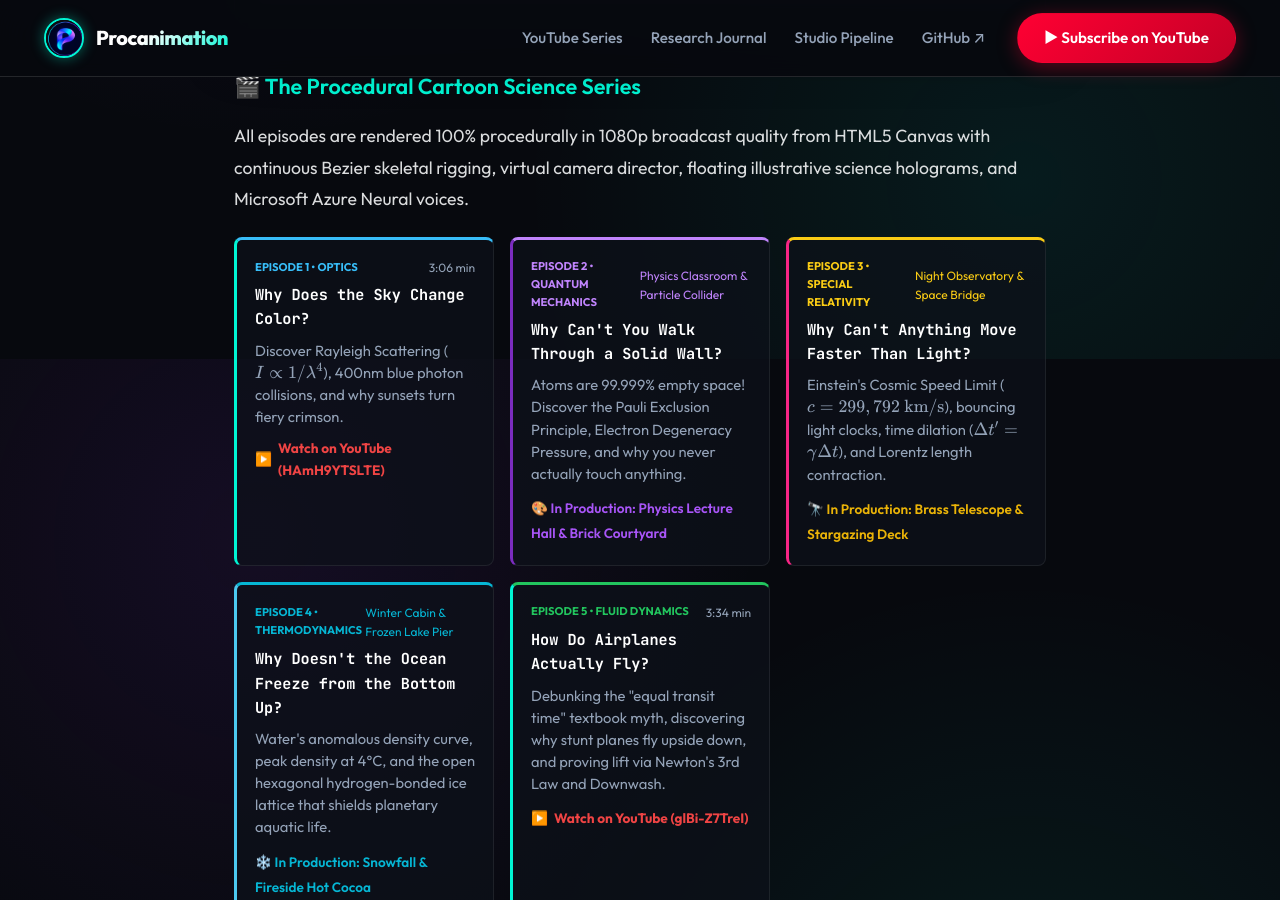
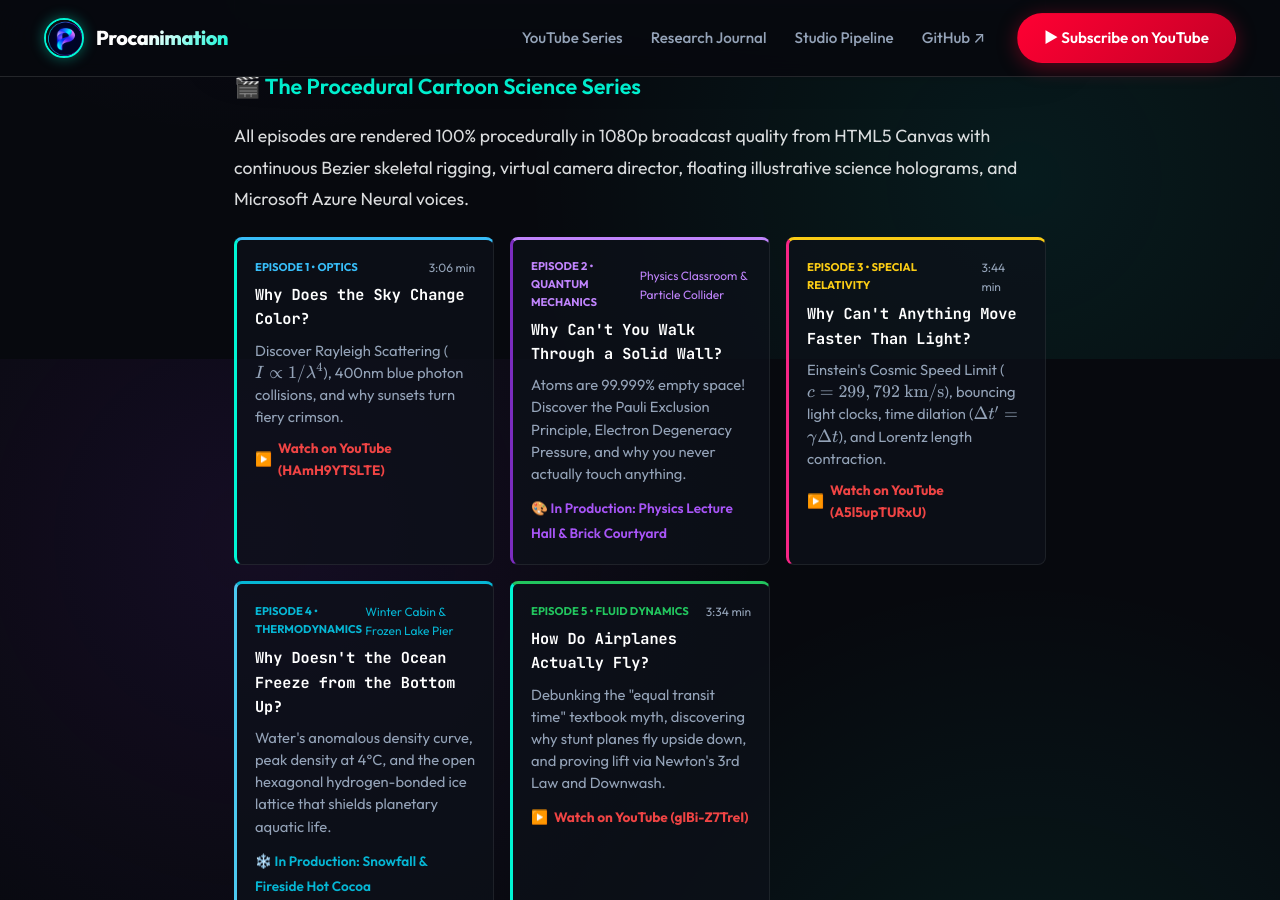
Before and after one commit to procanimation/procanimation.github.io, a Jekyll site: the page built from experiments/cartoon-human-animation.html, in a window 1280 px wide and 900 px high, scrolled down 2341 px. Built offline with Jekyll 4.4.1, drawn with Linux system fonts in a browser that asks for light colours; a script that is not in the unit is left out.

Commit message:
feat(episodes): publish Episode 3 relativity video link to web lab

```diff
--- a/experiments/cartoon-human-animation.html
+++ b/experiments/cartoon-human-animation.html
@@ -149,12 +149,14 @@ permalink: /experiments/cartoon-human-animation.html
   <div class="lexicon-card" style="border-top:3px solid #facc15;">
     <div style="display:flex; justify-content:space-between; align-items:center; margin-bottom:6px;">
       <span style="font-size:0.7rem; font-weight:700; color:#facc15; text-transform:uppercase;">Episode 3 • Special Relativity</span>
-      <span style="font-size:0.75rem; color:#facc15;">Night Observatory & Space Bridge</span>
+      <span style="font-size:0.75rem; color:#94a3b8;">3:44 min</span>
     </div>
     <h4>Why Can't Anything Move Faster Than Light?</h4>
     <p>Einstein's Cosmic Speed Limit ($c = 299,792\text{ km/s}$), bouncing light clocks, time dilation ($\Delta t' = \gamma \Delta t$), and Lorentz length contraction.</p>
     <div style="margin-top:10px;">
-      <span style="color:#eab308; font-weight:600; font-size:0.85rem;">🔭 In Production: Brass Telescope & Stargazing Deck</span>
+      <a href="https://www.youtube.com/watch?v=A5l5upTURxU" target="_blank" rel="noopener" style="display:inline-flex; align-items:center; gap:6px; color:#ef4444; font-weight:700; font-size:0.85rem; text-decoration:none;">
+        <span>▶️</span> Watch on YouTube (A5l5upTURxU)
+      </a>
     </div>
   </div>
 
```
